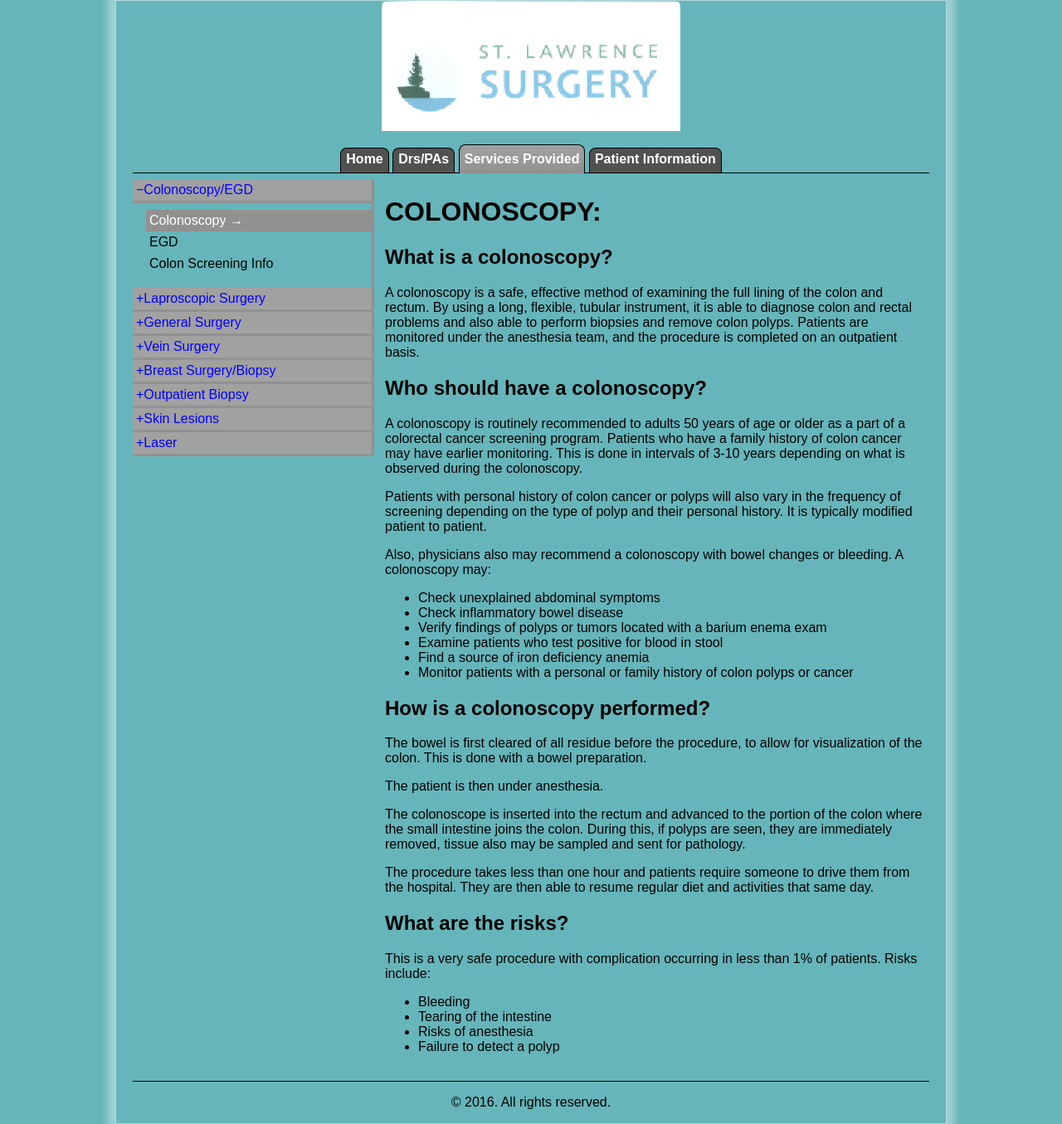
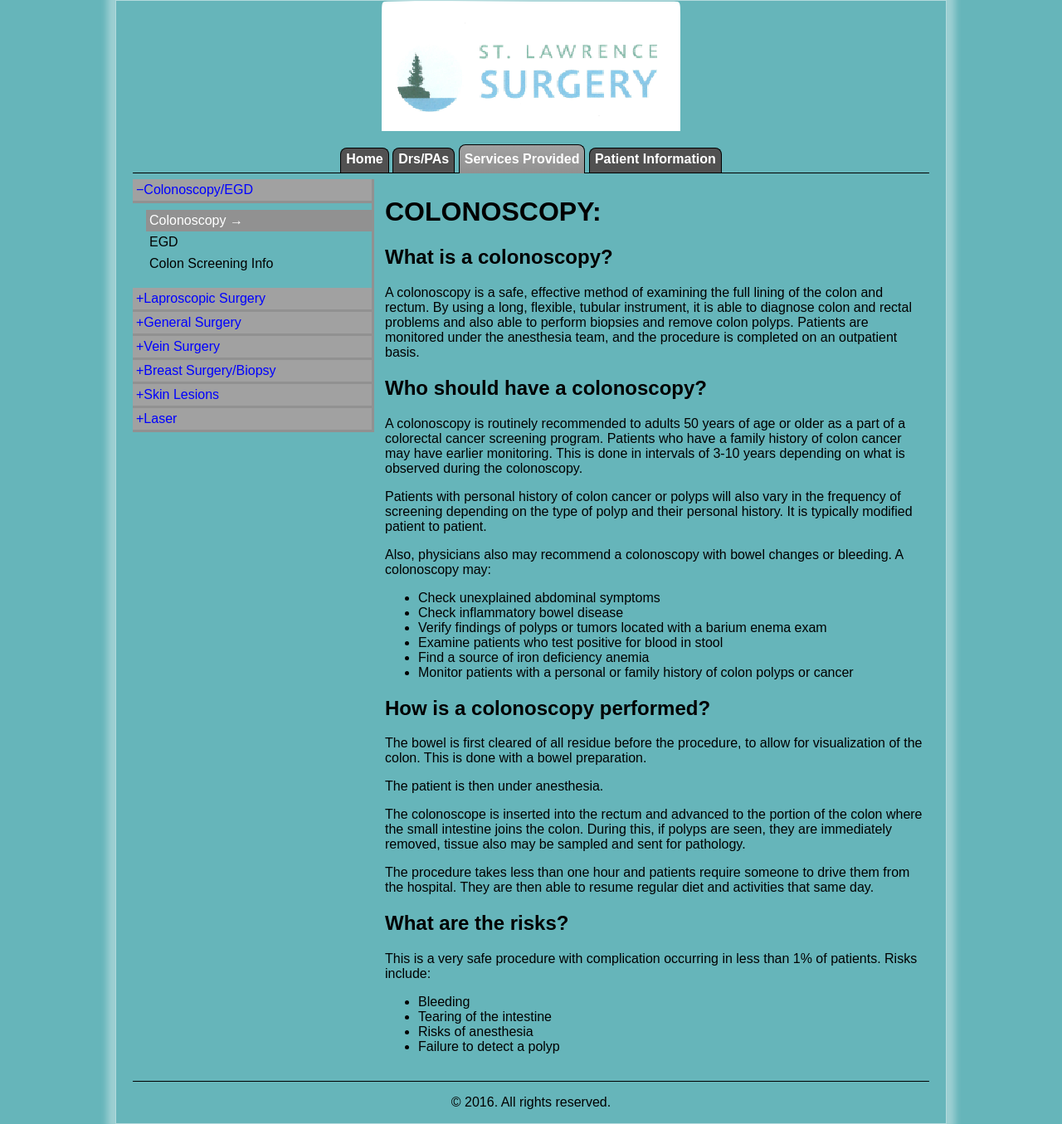
Before and after one commit to saintlawrencesurgery/saintlawrencesurgery.github.io, a Jekyll site: the page built from services/index.html, in a window 1280 px wide. Shown: the whole page at 83% size. Built offline with Jekyll 4.4.1, drawn with Linux system fonts in a browser that asks for light colours; nearby versions of some CDN libraries.

Commit message:
Remove Outpatient Biopsy section

```diff
--- a/services/index.html
+++ b/services/index.html
@@ -86,14 +86,6 @@ missing_desc: <p>Coming Soon...</p>
         </li>
         <li data-desc-id="axillary_node_dissection">
           Axillary node dissection
-        </li>
-      </ul>
-    </div>
-    <div class="category">
-      <span class="header">Outpatient Biopsy</span>
-      <ul>
-        <li data-desc-id="general_outpatient_biopsy" class="missing_info">
-          General Biopsy
         </li>
       </ul>
     </div>
@@ -189,11 +181,6 @@ missing_desc: <p>Coming Soon...</p>
       {% include services/axillary_node_dissection.html %}
     </div>
 
-    <!-- Outpatient Biopsy -->
-    <div id="general_outpatient_biopsy">
-      {{ page.missing_desc }}
-    </div>
-
     <!-- Skin Legions -->
     <div id="skin_cancer_types">
       {{ page.missing_desc }}
```
